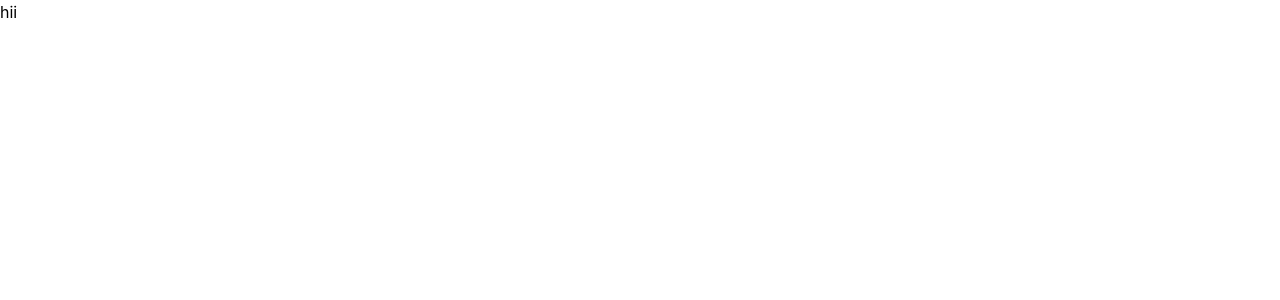
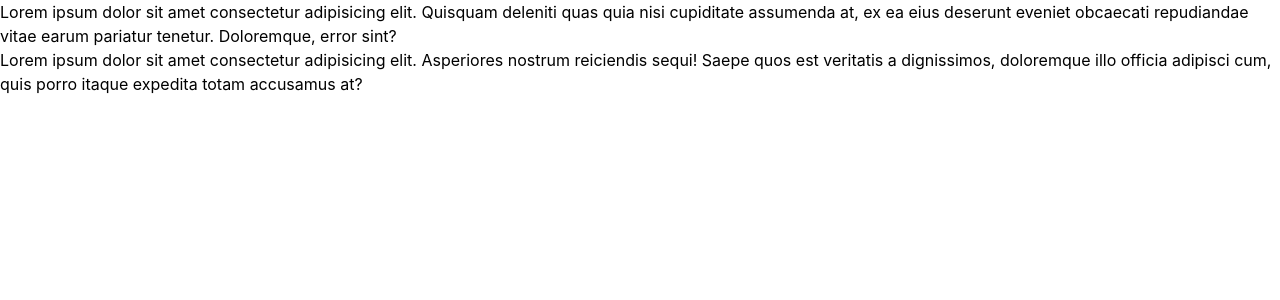
Before and after one commit to omjyotiprakash/reactconcepts, a React (Vite) app: page / in a window 1280 px wide. Shown: the top 300 px of the page. Built offline with nearby package versions, Linux system fonts and the light colour scheme; the HTML template or start-up script is replaced by a standard one.

Commit message:
Initial commit

```diff
--- a/src/topics/fragments/Fragments_Concept.jsx
+++ b/src/topics/fragments/Fragments_Concept.jsx
@@ -4,7 +4,9 @@ import React from 'react'
 const Fragments_Concept = () => {
   return (
     <div>
-      hii
+      <p>Lorem ipsum dolor sit amet consectetur adipisicing elit. Quisquam deleniti quas quia nisi cupiditate assumenda at, ex ea eius deserunt eveniet obcaecati repudiandae vitae earum pariatur tenetur. Doloremque, error sint?</p>
+
+      <p>Lorem ipsum dolor sit amet consectetur adipisicing elit. Asperiores nostrum reiciendis sequi! Saepe quos est veritatis a dignissimos, doloremque illo officia adipisci cum, quis porro itaque expedita totam accusamus at?</p>
     </div>
   )
 }
```
